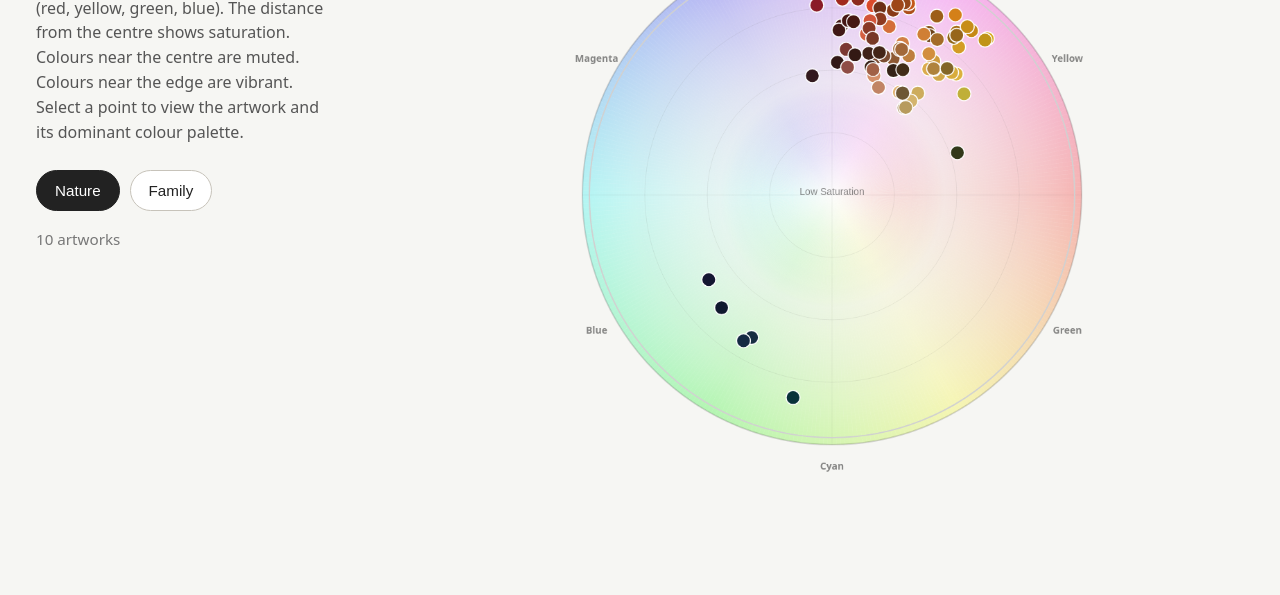
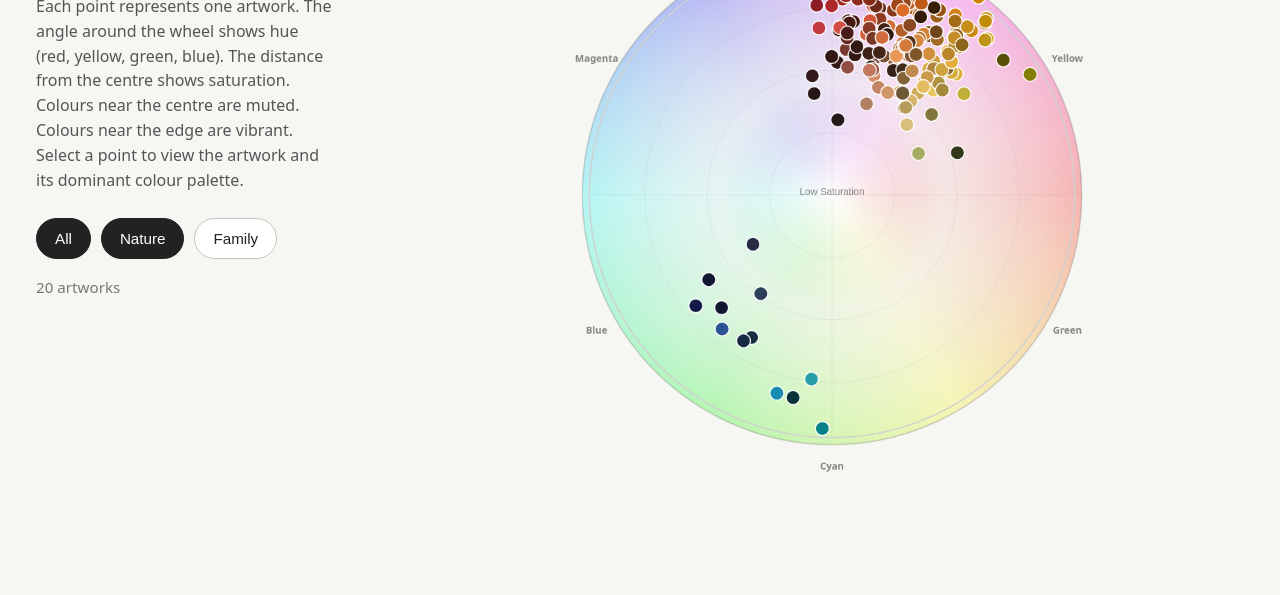
Before and after one commit to jillian-nerice/sajjil-colour-visualiser, a website: page public/index.html in a window 1280 px wide. Shown: the part 205-800 px from the top of the page. Drawn offline with Linux system fonts and the light colour scheme; no server answers.

```diff
--- a/public/app.js
+++ b/public/app.js
@@ -43,7 +43,7 @@
 const swatches = document.getElementById("swatches");
 
 let artworks = [];
-let visibleTheme = "Nature";
+let visibleTheme = "All";
 
 let points = [];
 let zoom = 1;
@@ -67,6 +67,10 @@
     button.addEventListener("click", () => {
 
       visibleTheme = button.dataset.theme;
+
+      // Update active state on toolbar buttons
+      document.querySelectorAll("[data-theme]").forEach(btn => btn.classList.remove("active"));
+      button.classList.add("active");
 
       draw();
 
@@ -246,64 +250,31 @@
   ctx.lineWidth = 2;
   ctx.stroke();
 
-  const visibleArtworks =
-    artworks.filter(a =>
-      a.theme === visibleTheme
-    );
-themeTitle.textContent =
-  `${visibleTheme} Palette`;
+// Filter artworks based on selected theme ("All" or specific categories)
+  const visibleArtworks = visibleTheme === "All"
+    ? artworks
+    : artworks.filter(a => a.theme === visibleTheme);
 
-artworkCount.textContent =
-  `${visibleArtworks.length} artworks`;
+  themeTitle.textContent = visibleTheme === "All" ? "All Artworks Palette" : `${visibleTheme} Palette`;
+  artworkCount.textContent = `${visibleArtworks.length} artworks`;
+
   visibleArtworks.forEach((artwork, artworkIndex) => {
+    artwork.dominantColours.forEach((colour, colourIndex) => {
+      const angle = (colour.hue - 90) * Math.PI / 180;
+      const distance = Math.max(35, colour.saturation * radius);
 
-  artwork.dominantColours.forEach((colour, colourIndex) => {
+      const jitter = artworkIndex * 7 + colourIndex * 13;
+      const jitterX = Math.cos(jitter) * 8;
+      const jitterY = Math.sin(jitter) * 8;
 
-    const angle =
-      (colour.hue - 90) * Math.PI / 180;
+      const x = centreX + Math.cos(angle) * distance + jitterX;
+      const y = centreY + Math.sin(angle) * distance + jitterY;
 
-    const distance =
-      Math.max(
-        35,
-        colour.saturation * radius
-      );
-
-    const jitter =
-      artworkIndex * 7 +
-      colourIndex * 13;
-
-    const jitterX =
-      Math.cos(jitter) * 8;
-
-    const jitterY =
-      Math.sin(jitter) * 8;
-
-    const x =
-      centreX +
-      Math.cos(angle) * distance +
-      jitterX;
-
-    const y =
-      centreY +
-      Math.sin(angle) * distance +
-      jitterY;
-
-    const dotRadius =
-      10 + colour.percentage * 0.15;
+      const dotRadius = 10 + colour.percentage * 0.15;
 
       ctx.beginPath();
-
-    ctx.arc(
-      x,
-      y,
-      dotRadius,
-      0,
-      Math.PI * 2
-    );
-
-    ctx.fillStyle =
-      colour.hex;
-
+      ctx.arc(x, y, dotRadius, 0, Math.PI * 2);
+      ctx.fillStyle = colour.hex;
       ctx.fill();
 
       ctx.strokeStyle = "#ffffff";
@@ -316,17 +287,10 @@
         radius: dotRadius + 4,
         artwork
       });
-
     });
-
-
-
-
   });
 
   ctx.restore();
-
-
 }
 
 canvas.addEventListener(
--- a/public/index.html
+++ b/public/index.html
@@ -30,6 +30,7 @@
 </p>
 
       <div id="toolbar">
+        <button data-theme="All" class="active">All</button>
         <button data-theme="Nature" class="active">Nature</button>
         <button data-theme="Family">Family</button>
       </div>
```
Also changed, not shown: 1 other file. Lines whose indentation alone changed are shown as unchanged.
